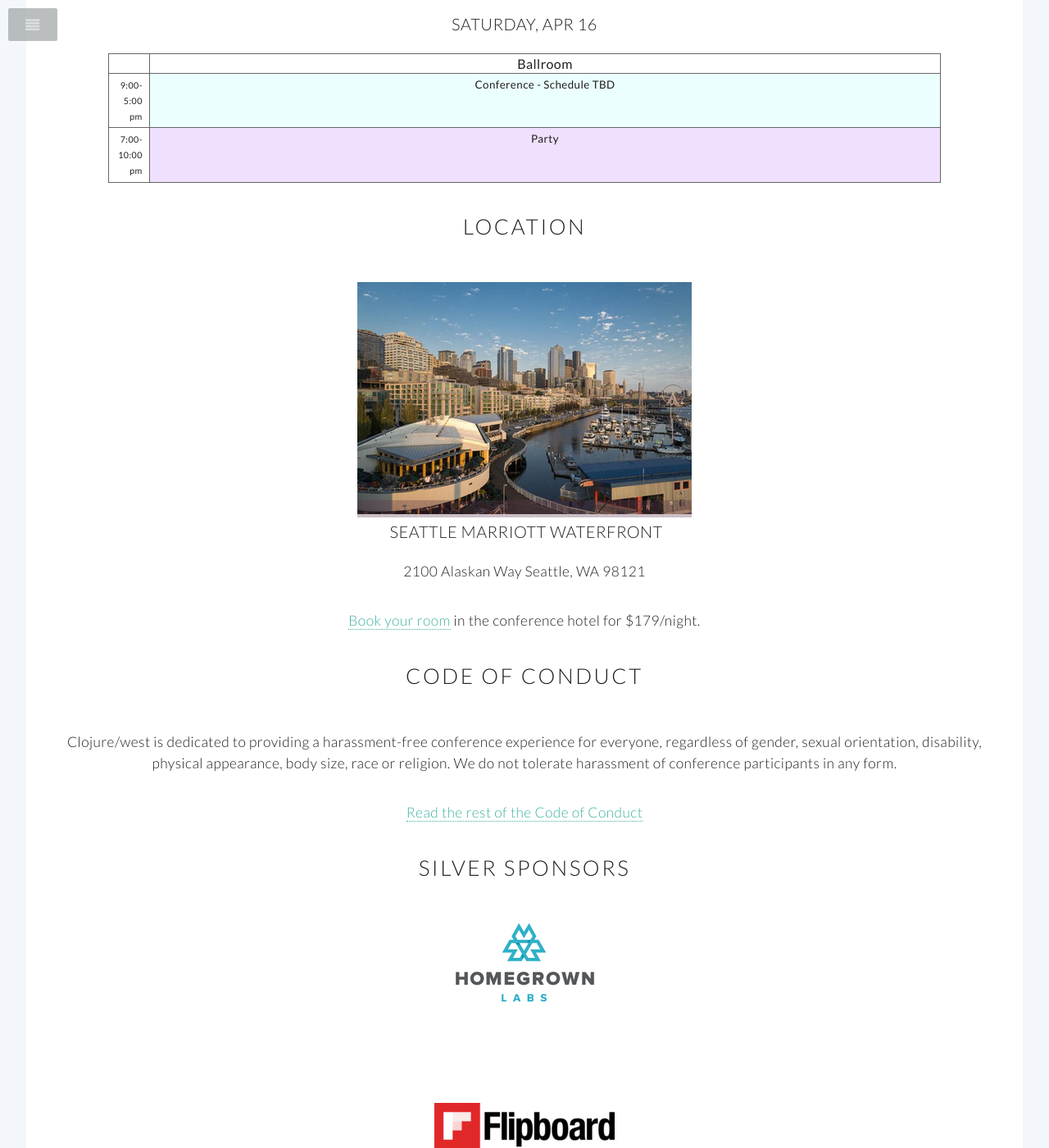
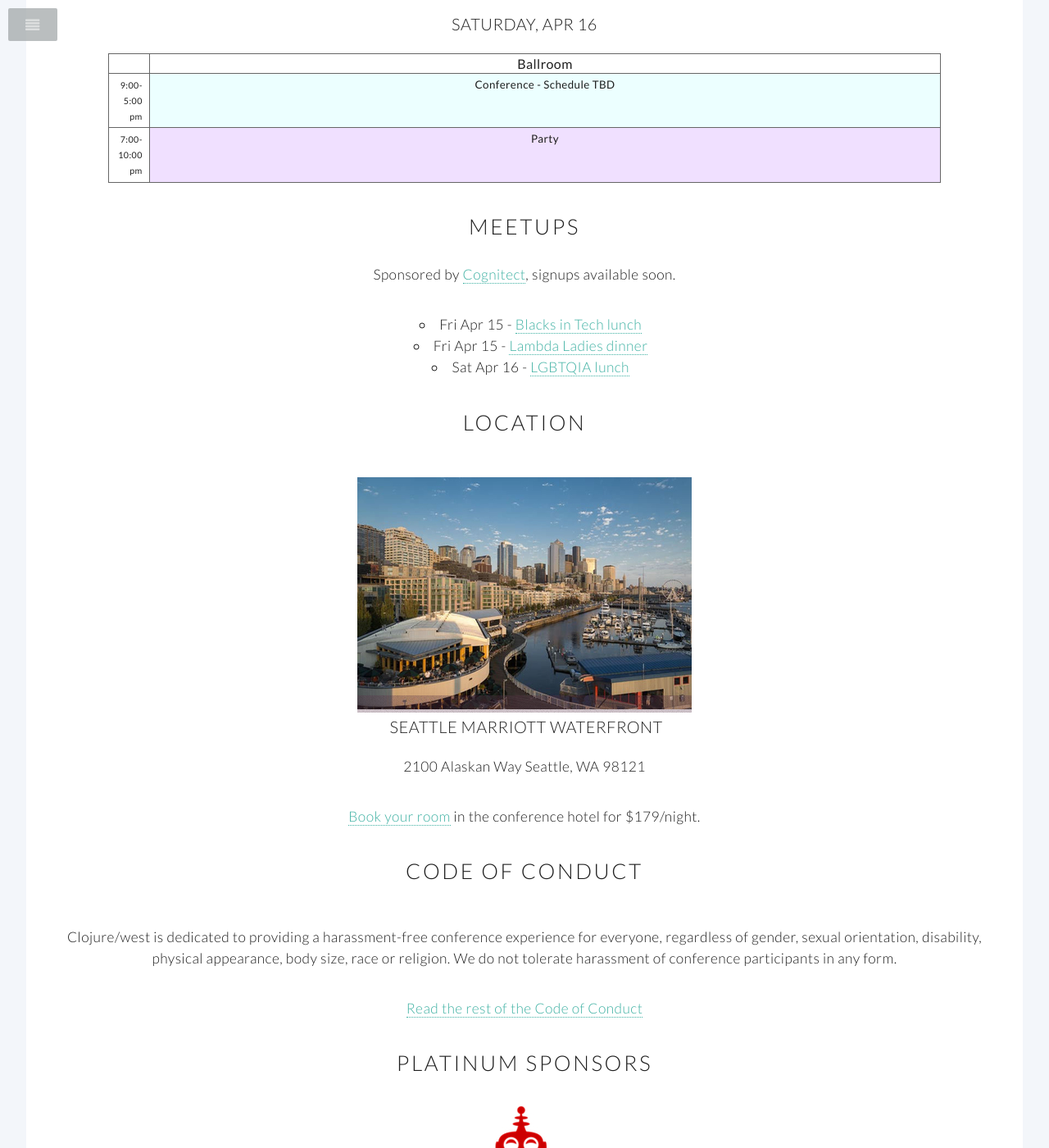
Before and after one commit to clojurewest/clojurewest.github.io, a Jekyll site: the page built from index.html, in a window 1280 px wide and 1400 px high, scrolled down 2152 px. Shown: the whole window at 82% size. Built offline with Jekyll 4.4.1, drawn with Linux system fonts in a browser that asks for light colours.

Commit message:
add meetups

```diff
--- a/_includes/header.html
+++ b/_includes/header.html
@@ -15,6 +15,7 @@
 								<li><a href="training">Training</a></li>
 								<li><a href="opportunity">Opp Grants</a></li>
                 <li><a href="sponsorship">Sponsorship</a></li>
+								<li><a href="meetups">Meetups</a></li>
 								<li><a href="policies">Policies</a></li>
 								<li><a href="cfp">CFP</a></li>
 								<li><a href="http://go.cognitect.com/l/46282/2015-12-18/2lzbzx">Join mailing list</a></li>
--- a/_layouts/home.html
+++ b/_layouts/home.html
@@ -121,9 +121,7 @@
 								</tbody></table>
 
 						  <h2>conference schedule</h2>
-								<header>
-                                     <h3>friday, apr 15</h3>
-								</header>
+								<header><h3>friday, apr 15</h3></header>
 								<table><tbody>
 									<tr>
 										<th class="recess">&nbsp;</th>
@@ -143,9 +141,7 @@
 									</tr>
 								</tbody></table>
 
-								<header>
-                                     <h3>saturday, apr 16</h3>
-								</header>
+								<header><h3>saturday, apr 16</h3></header>
 								<table><tbody>
 									<tr>
 										<th class="recess">&nbsp;</th>
@@ -164,6 +160,17 @@
 										</td>
 									</tr>
 								</tbody></table>
+
+								<h2>meetups</h2>
+								<p>Sponsored by <a href="http://cognitect.com">Cognitect</a>, signups available soon.</p>
+
+								<center><div>
+									<ul>
+										<li>Fri Apr 15 - <a href="meetups.html#bit">Blacks in Tech lunch</a></li>
+										<li>Fri Apr 15 - <a href="meetups.html#lambda">Lambda Ladies dinner</a></li>
+										<li>Sat Apr 16 - <a href="meetups.html#lgbtqia">LGBTQIA lunch</a></li>
+									</ul>
+								</div></center>
 
 			<header class="major">
 			  <h2><a id="location">location</a></h2>
@@ -192,6 +199,21 @@
 			</section>
 
 			<!-- Sponsors -->
+			<section>
+				<header>
+				  <h2>platinum sponsors</h2>
+				</header>
+			</section>
+
+			<div class="row half">
+				<div class="12u">
+					<section>
+						<a href="http://www.staples-sparx.com/" class="logo"><img src="images/sponsors/sparx.jpg" alt="SparX" height="180" title="SparX" /></a>
+					</section>
+				</div>
+			</div>
+			<br/>
+
 			<section>
 				<header>
 				  <h2>silver sponsors</h2>
```
Also changed, not shown: meetups.html (added, +45 -0 lines), images/sponsors/sparx.jpg (added).
